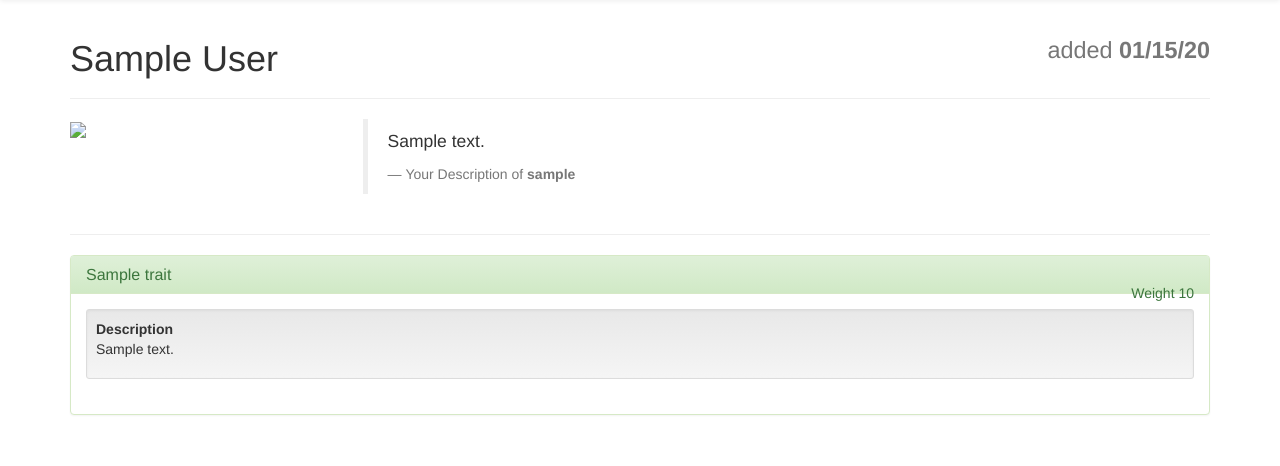
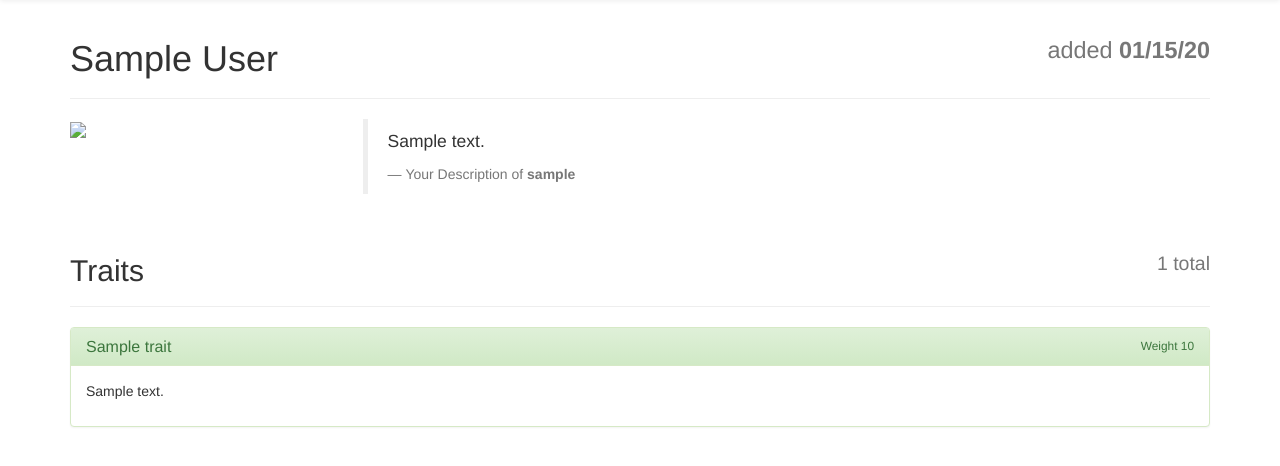
Before and after one commit to Apexal/selectio, a Flask app: page /persons/1 in a window 1280 px wide. Shown: the part 51-517 px from the top of the page. Run offline with Flask 2, Linux system fonts and the light colour scheme; tables that the repository leaves empty hold one stand-in row (values such as "Sample post"); some libraries are stand-ins or nearby versions.

Commit message:
Better trait display

```diff
--- a/selectio/templates/persons/person.html
+++ b/selectio/templates/persons/person.html
@@ -28,17 +28,26 @@
 
     <div class="row">
         <div class="col-xs-12">
-            <hr>
+
+            <div class="page-header">
+                <h2>
+                    <small class="right">{{ person.traits | length }} total</small>
+                    Traits
+                </h2>
+            </div>
+        </div>
+
+        <div class="col-xs-12">
             {% if person.traits %}
                 {% for trait in person.traits %}
                     <div class="panel panel-{{ trait.quality | quality_to_panel }} trait-panel">
                         <div class="panel-heading">
+                            <small class="right">Weight {{ trait.weight }}</small>
                             <h3 class="panel-title">{{ trait.name }}</h3>
-                            <span class="right">Weight {{ trait.weight }}</span>
                         </div>
                         <div class="panel-body">
-                            <div class="well well-sm">
-                                <b>Description</b> <p>{{ trait.description }}</p>
+                            <div class="trait-description">
+                                <p>{{ trait.description }}</p>
                             </div>
                         </div>
                     </div>
```
